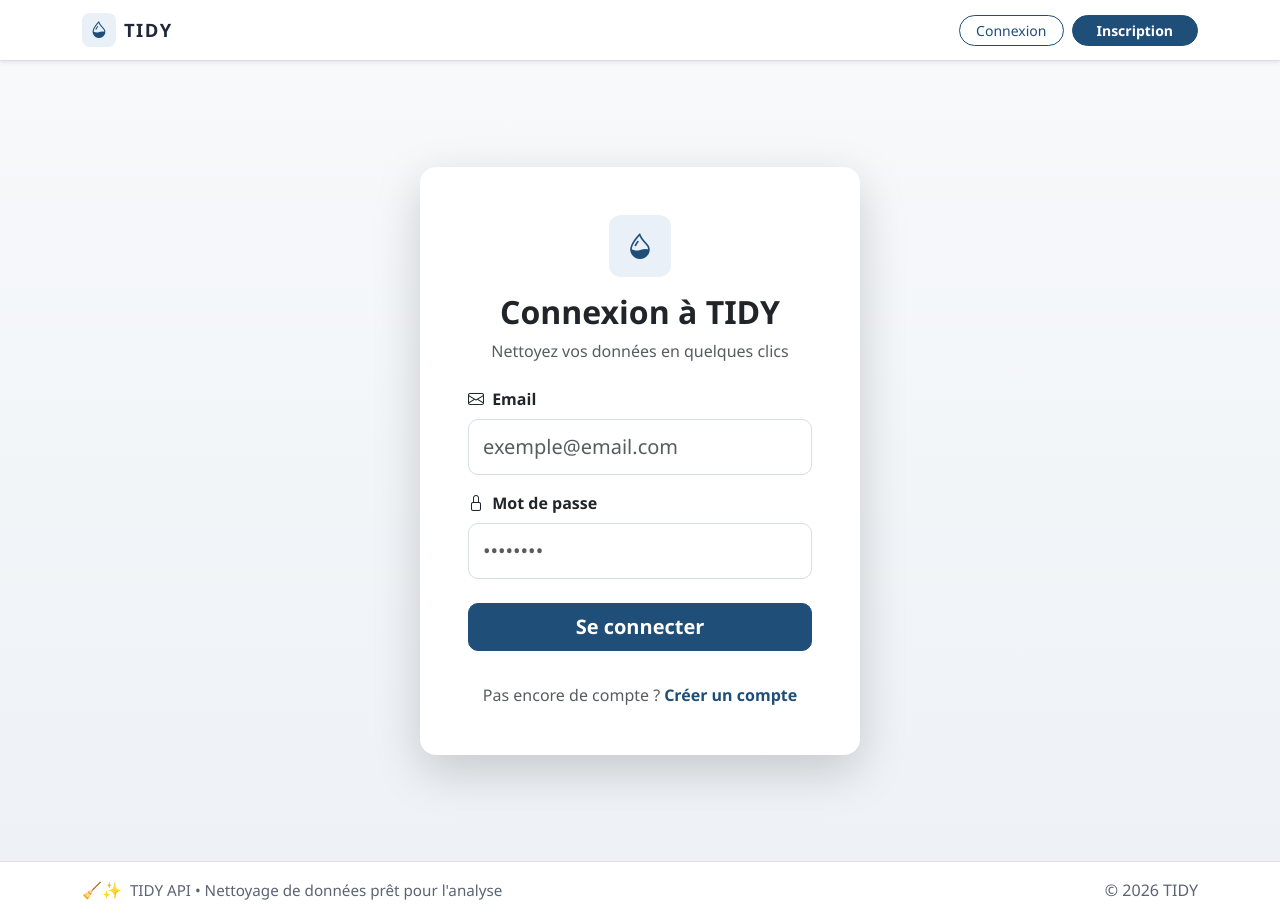
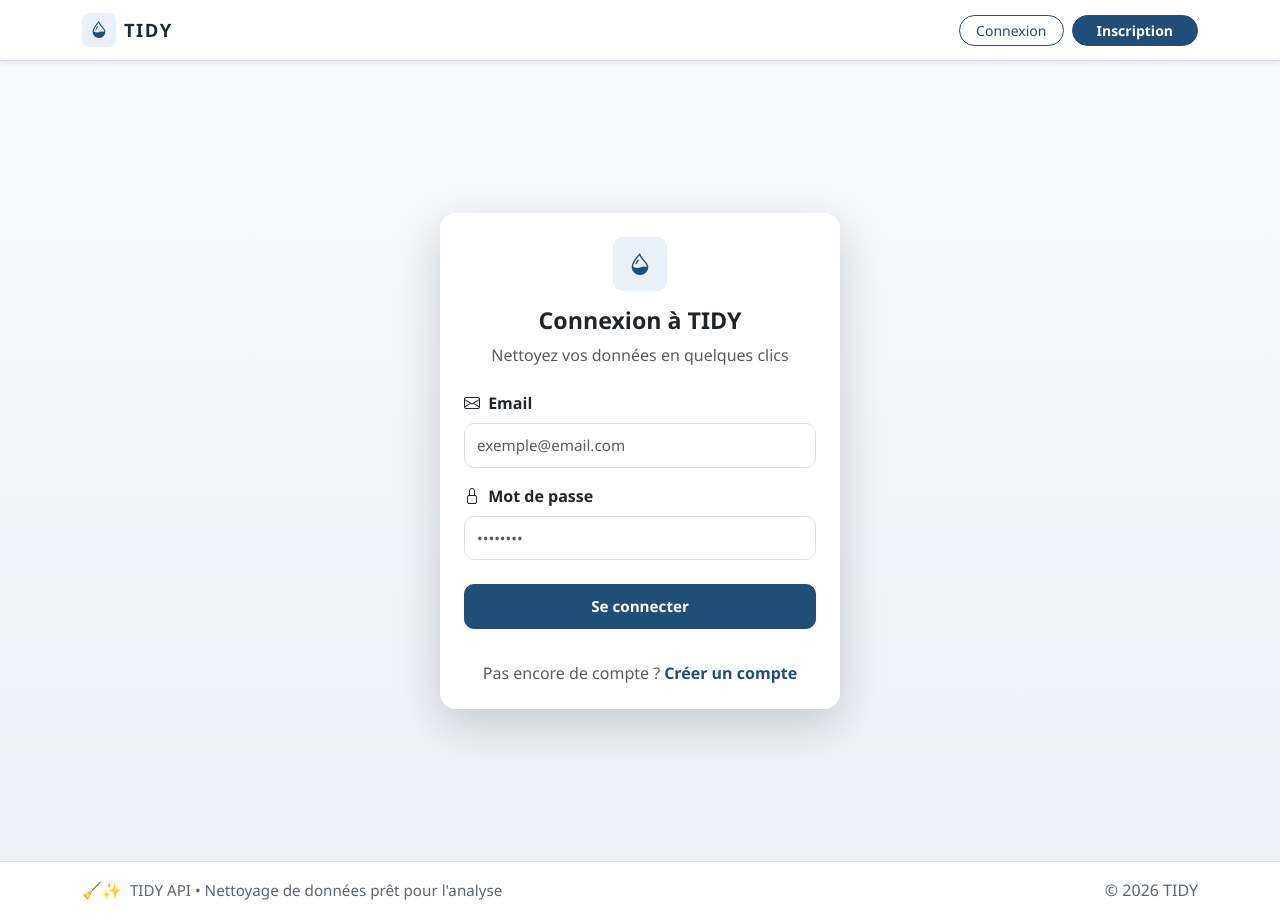
Before and after one commit to lylianedamado-lang/frontend, an Angular app: page /login in a window 1280 px wide. Built offline with nearby package versions, Linux system fonts and the light colour scheme; no server answers; a web font is replaced by a local one.

Commit message:
Reduce login and register form card sizes

```diff
--- a/src/app/pages/login/login.component.css
+++ b/src/app/pages/login/login.component.css
@@ -4,27 +4,28 @@
 
 .auth-card {
   width: 100%;
-  max-width: 440px;
+  max-width: 400px;
   border-radius: 16px;
   border: 1px solid var(--border);
 }
 
 .auth-icon {
-  width: 62px;
-  height: 62px;
-  border-radius: 12px;
+  width: 54px;
+  height: 54px;
+  border-radius: 10px;
   background: var(--primary-soft);
   display: inline-flex;
   align-items: center;
   justify-content: center;
-  font-size: 26px;
+  font-size: 22px;
   color: var(--primary);
 }
 
 .input-custom {
   border-radius: 10px;
   border: 1px solid var(--border);
-  padding: 12px 14px;
+  padding: 10px 12px;
+  font-size: 0.95rem;
 }
 
 .input-custom:focus {
@@ -38,6 +39,8 @@
   border-radius: 10px;
   color: #ffffff;
   font-weight: 600;
+  padding: 10px 14px;
+  font-size: 0.95rem;
 }
 
 .btn-violet:hover {
@@ -53,3 +56,11 @@
 .link-violet:hover {
   color: var(--primary-strong);
 }
+
+.auth-page .card-body {
+  padding: 1.5rem !important;
+}
+
+.auth-page h2 {
+  font-size: 1.45rem;
+}
--- a/src/app/pages/register/register.component.css
+++ b/src/app/pages/register/register.component.css
@@ -4,27 +4,28 @@
 
 .auth-card {
   width: 100%;
-  max-width: 480px;
+  max-width: 430px;
   border-radius: 16px;
   border: 1px solid var(--border);
 }
 
 .auth-icon {
-  width: 62px;
-  height: 62px;
-  border-radius: 12px;
+  width: 54px;
+  height: 54px;
+  border-radius: 10px;
   background: var(--primary-soft);
   display: inline-flex;
   align-items: center;
   justify-content: center;
-  font-size: 26px;
+  font-size: 22px;
   color: var(--primary);
 }
 
 .input-custom {
   border-radius: 10px;
   border: 1px solid var(--border);
-  padding: 12px 14px;
+  padding: 10px 12px;
+  font-size: 0.95rem;
 }
 
 .input-custom:focus {
@@ -38,6 +39,8 @@
   border-radius: 10px;
   color: #ffffff;
   font-weight: 600;
+  padding: 10px 14px;
+  font-size: 0.95rem;
 }
 
 .btn-violet:hover {
@@ -53,3 +56,11 @@
 .link-violet:hover {
   color: var(--primary-strong);
 }
+
+.auth-page .card-body {
+  padding: 1.5rem !important;
+}
+
+.auth-page h2 {
+  font-size: 1.45rem;
+}
```
